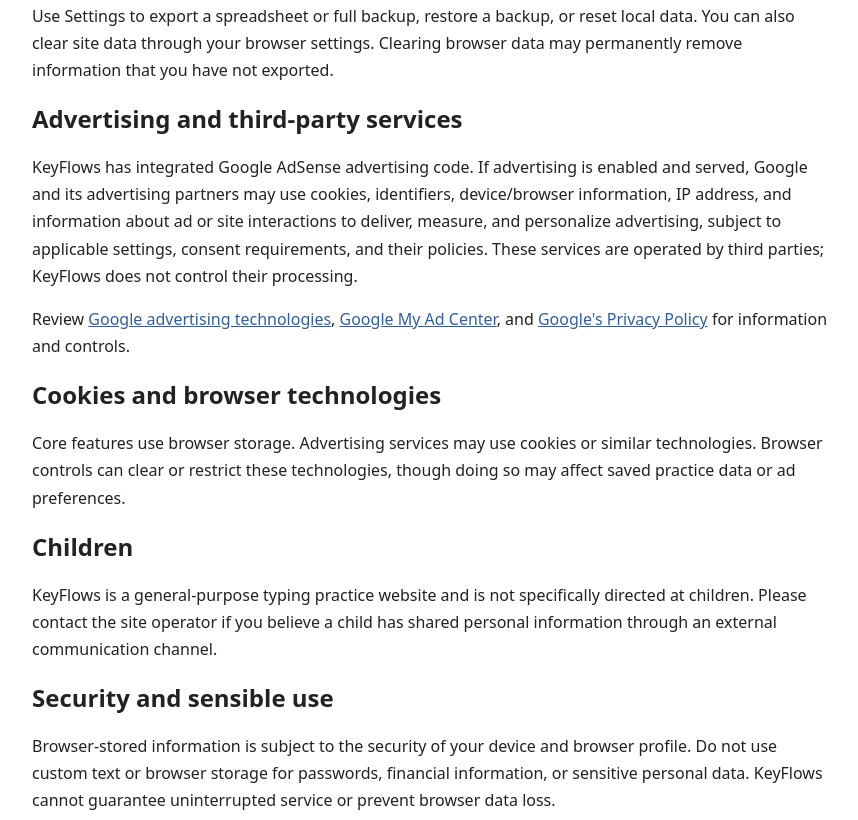
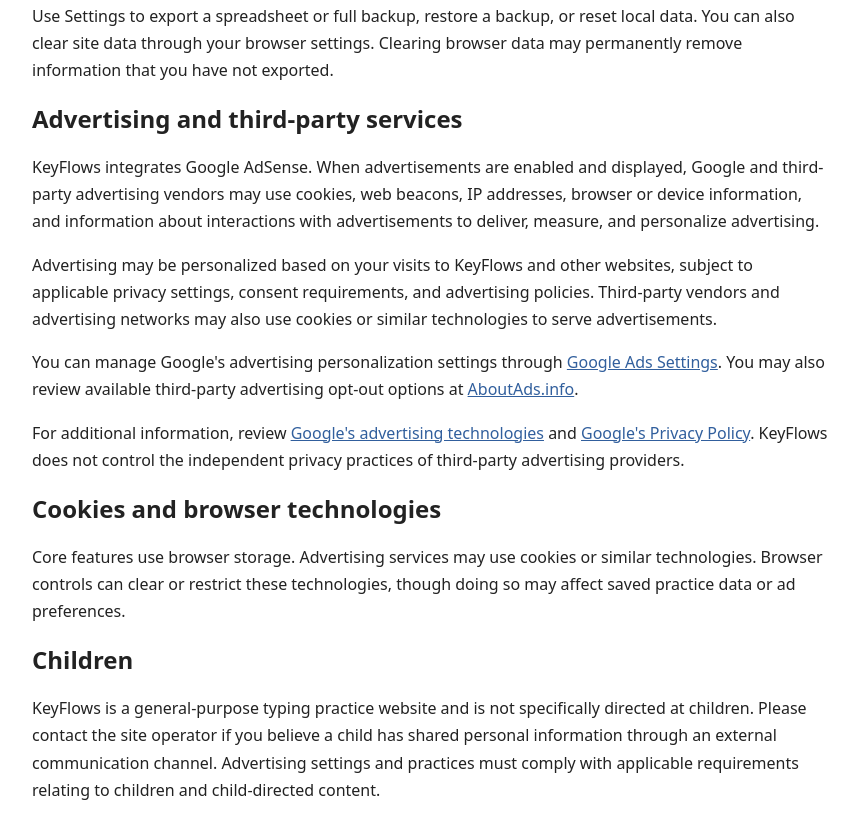
Before and after one commit to keyflows/keyflows.github.io, a plain HTML site: page privacy.html in a window 1280 px wide. Shown: the part 780-1600 px from the top of the page, without its empty margins (208-1066 px from the left). Drawn offline with Linux system fonts and the light colour scheme.

Commit message:
Improve AdSense privacy disclosures and opt-out links

```diff
--- a/privacy.html
+++ b/privacy.html
@@ -6,8 +6,8 @@
 <h2>Information stored in your browser</h2><p>Practice settings and progress information may be stored locally in your browser, including preferences, session summaries, streaks, achievements, challenge results, and custom text you choose to save. KeyFlows does not operate an account system or a backend that receives practice sessions.</p><p>KeyFlows is designed not to retain a stream of your keystrokes or typed passages in session history. Custom text you save is kept in browser storage. A full backup may include saved custom text; CSV session exports are intended to contain session summaries.</p>
 <h2>Hosting and technical information</h2><p>KeyFlows is hosted using GitHub Pages. GitHub states that it logs visitors' IP addresses for security purposes. Your browser also connects to third-party services when their resources are used. These providers may process technical information such as IP address, browser or device information, request details, and timestamps under their own privacy policies. See the <a href="https://docs.github.com/en/pages/getting-started-with-github-pages/what-is-github-pages">GitHub Pages information</a> and <a href="https://docs.github.com/en/site-policy/privacy-policies/github-general-privacy-statement">GitHub Privacy Statement</a>.</p>
 <h2>Exporting and deleting data</h2><p>Use Settings to export a spreadsheet or full backup, restore a backup, or reset local data. You can also clear site data through your browser settings. Clearing browser data may permanently remove information that you have not exported.</p>
-<h2>Advertising and third-party services</h2><p>KeyFlows has integrated Google AdSense advertising code. If advertising is enabled and served, Google and its advertising partners may use cookies, identifiers, device/browser information, IP address, and information about ad or site interactions to deliver, measure, and personalize advertising, subject to applicable settings, consent requirements, and their policies. These services are operated by third parties; KeyFlows does not control their processing.</p><p>Review <a href="https://policies.google.com/technologies/ads">Google advertising technologies</a>, <a href="https://myadcenter.google.com/">Google My Ad Center</a>, and <a href="https://policies.google.com/privacy">Google's Privacy Policy</a> for information and controls.</p>
+<h2>Advertising and third-party services</h2><p>KeyFlows integrates Google AdSense. When advertisements are enabled and displayed, Google and third-party advertising vendors may use cookies, web beacons, IP addresses, browser or device information, and information about interactions with advertisements to deliver, measure, and personalize advertising.</p><p>Advertising may be personalized based on your visits to KeyFlows and other websites, subject to applicable privacy settings, consent requirements, and advertising policies. Third-party vendors and advertising networks may also use cookies or similar technologies to serve advertisements.</p><p>You can manage Google's advertising personalization settings through <a href="https://myadcenter.google.com/">Google Ads Settings</a>. You may also review available third-party advertising opt-out options at <a href="https://www.aboutads.info/">AboutAds.info</a>.</p><p>For additional information, review <a href="https://policies.google.com/technologies/ads">Google's advertising technologies</a> and <a href="https://policies.google.com/privacy">Google's Privacy Policy</a>. KeyFlows does not control the independent privacy practices of third-party advertising providers.</p>
 <h2>Cookies and browser technologies</h2><p>Core features use browser storage. Advertising services may use cookies or similar technologies. Browser controls can clear or restrict these technologies, though doing so may affect saved practice data or ad preferences.</p>
-<h2>Children</h2><p>KeyFlows is a general-purpose typing practice website and is not specifically directed at children. Please contact the site operator if you believe a child has shared personal information through an external communication channel.</p>
+<h2>Children</h2><p>KeyFlows is a general-purpose typing practice website and is not specifically directed at children. Please contact the site operator if you believe a child has shared personal information through an external communication channel. Advertising settings and practices must comply with applicable requirements relating to children and child-directed content.</p>
 <h2>Security and sensible use</h2><p>Browser-stored information is subject to the security of your device and browser profile. Do not use custom text or browser storage for passwords, financial information, or sensitive personal data. KeyFlows cannot guarantee uninterrupted service or prevent browser data loss.</p>
 <h2>Changes and contact</h2><p>This policy may change as the product evolves. For privacy questions or requests, use the developer's contact routes on the <a href="contact.html">Contact page</a>. Avoid sharing sensitive information in public issue trackers.</p></body></html>
```
